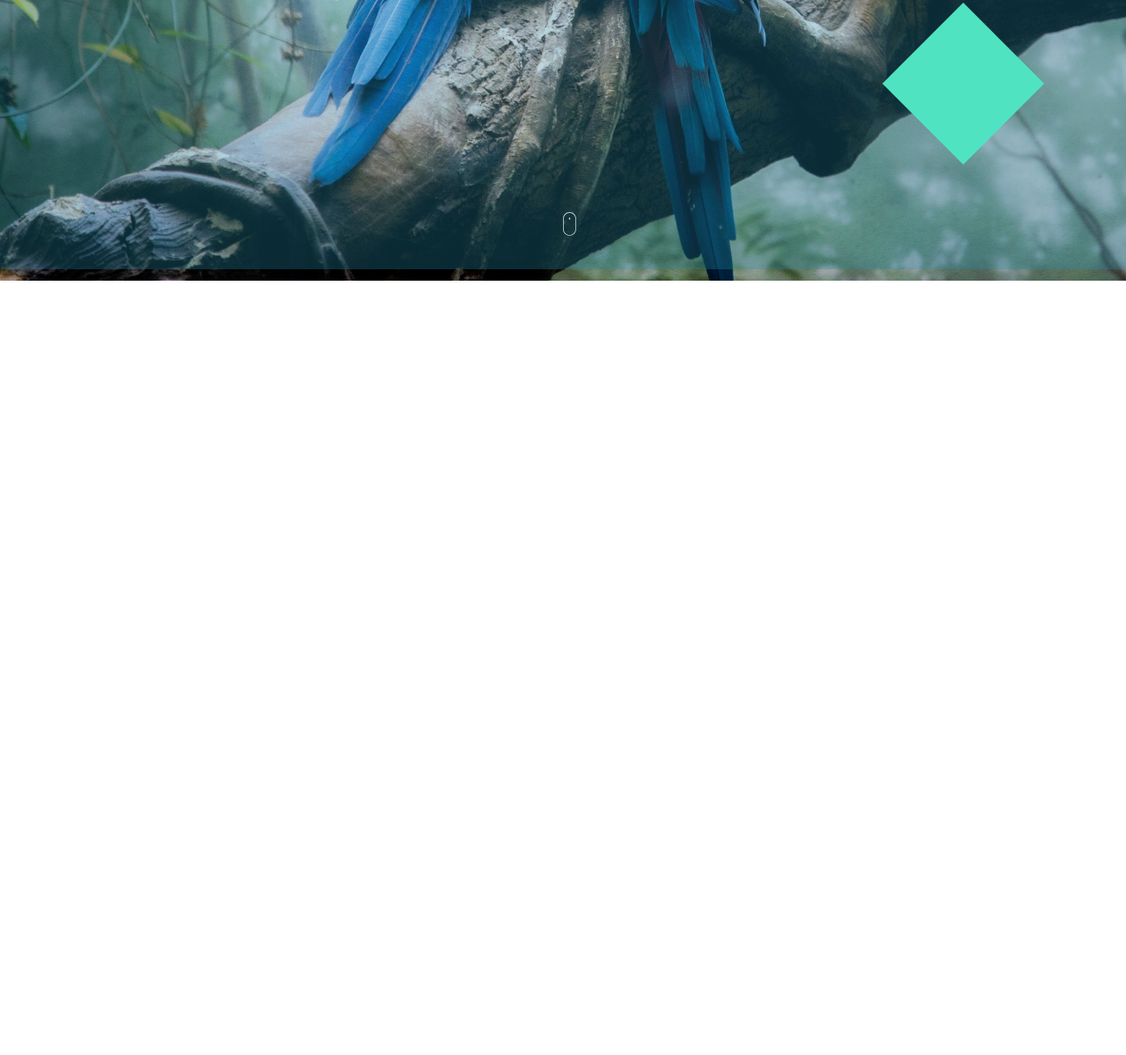
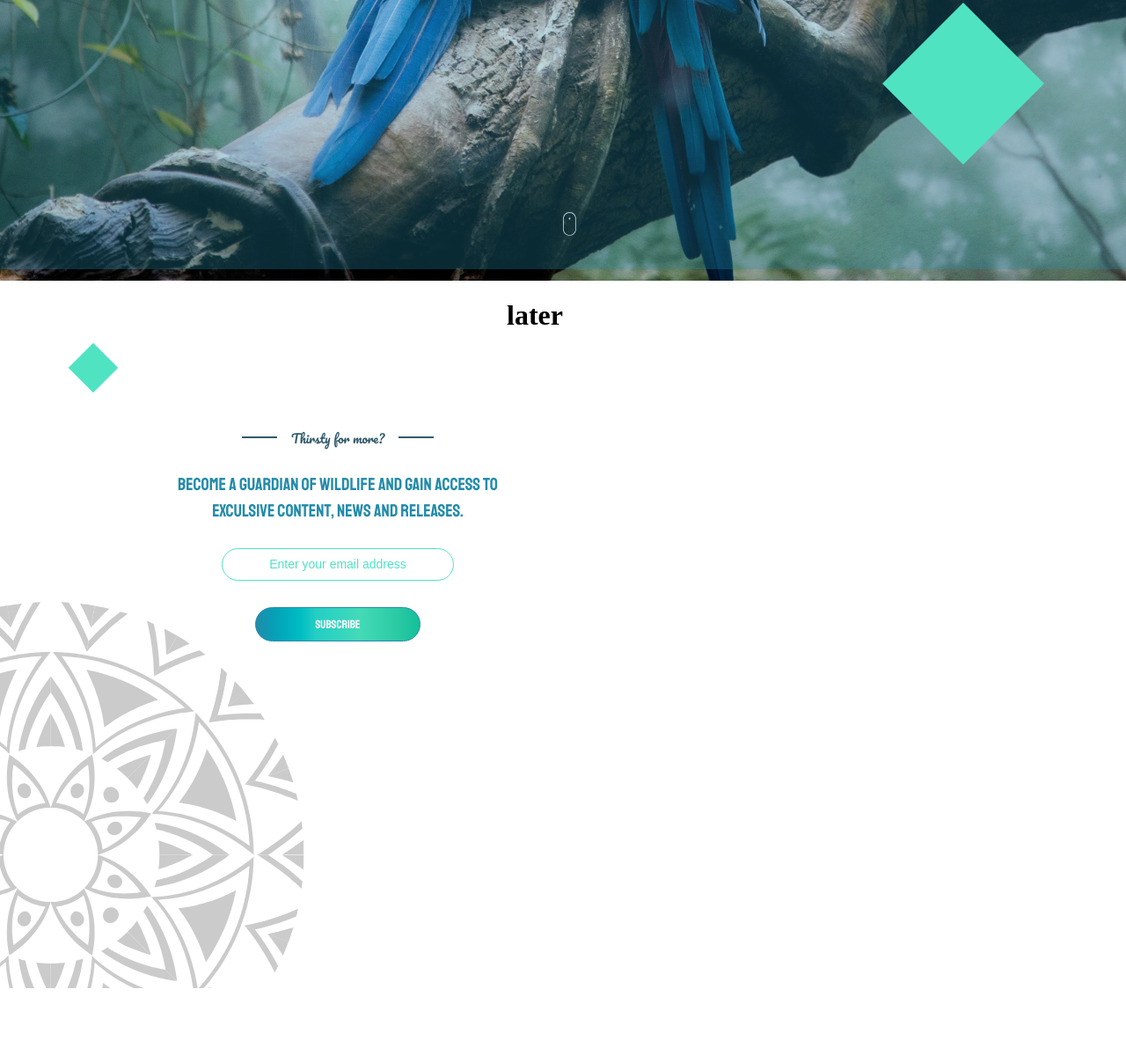
Before and after one commit to gkortsit/parrots, a website: page index2.html in a window 1280 px wide. Shown: the part 665-1864 px from the top of the page at 88% size. Before the commit the page ends 984 px from the top, so only its background shows below. Drawn offline with Linux system fonts and the light colour scheme; a web font is replaced by a local one.

Commit message:
started mid section from scratch. left side done

```diff
--- a/index2.html
+++ b/index2.html
@@ -22,6 +22,8 @@
   </head>
 
   <body>
+    <!-- TOP SECTION -->
+
     <div class="top-container">
       <div class="cube1"></div>
       <div class="cube2"></div>
@@ -38,7 +40,41 @@
         alt="mouse-scroll-off"
         class="mouse-scroll-off"
       />
-      <div class="blue-overlay"></div>
+    </div>
+    <div class="blue-overlay"></div>
+
+    <!-- MIDDLE SECTION -->
+
+    <div class="mid-container">
+      <div class="mid-left-side">
+        <div class="cube4"></div>
+        <div class="subhead-container">
+          <h2 class="subheading mid-subheading">Thirsty for more?</h2>
+          <h2 class="mid-heading">
+            become a guardian of wildlife and gain access to exculsive content,
+            news and releases.
+          </h2>
+          <form class="email-form">
+            <input
+              class="email-input"
+              type="email"
+              placeholder="Enter your email address"
+            />
+            <button class="email-submit-btn" type="submit">subscribe</button>
+          </form>
+        </div>
+        <div class="grey-vector-container">
+          <img
+            src="./assets/vector-dec-shape.svg"
+            alt="vector-dec-shape"
+            class="vector-dec-shape"
+          />
+        </div>
+      </div>
+
+      <div class="mid-right-side"><h1>later</h1></div>
+      <!-- <div class="cube5"></div>
+      <div class="cube6"></div> -->
     </div>
   </body>
 </html>
--- a/main2.css
+++ b/main2.css
@@ -114,3 +114,208 @@ body {
   align-self: end;
   margin-bottom: 16%;
 }
+
+/* MIDDLE SECTION */
+
+.mid-container {
+  margin-top: 0;
+  display: flex;
+  height: 110vh;
+}
+
+.mid-left-side {
+  width: 45vw;
+  display: flex;
+  flex-direction: column;
+}
+
+.subhead-container {
+  width: 30vw;
+  align-self: flex-end;
+  margin-top: 20%;
+  display: flex;
+  flex-direction: column;
+  align-items: center;
+}
+
+.mid-subheading {
+  color: #315a6b;
+  font-size: 14px;
+}
+
+.mid-subheading:before,
+.mid-subheading:after {
+  display: inline-block;
+  content: "";
+  border-top: 2px solid #315a6b;
+  width: 2.5rem;
+  margin: 0 1rem;
+  transform: translateY(-6px);
+}
+
+.mid-heading {
+  font-family: "Staatliches", cursive;
+  line-height: 1.5;
+  font-size: 20px;
+  font-weight: normal;
+  color: #238baa;
+  text-align: center;
+}
+
+.email-form {
+  margin-top: 10px;
+  display: flex;
+  flex-direction: column;
+  justify-content: center;
+  align-items: center;
+  width: 70%;
+}
+
+.email-input {
+  width: 90%;
+  border-radius: 20px;
+  padding: 10px;
+  border: 1px solid #50e3c2;
+}
+
+.email-input::placeholder {
+  color: #50e3c2;
+  opacity: 1;
+  text-align: center;
+  font-family: "Rambla", sans-serif;
+  font-size: 14px;
+}
+
+.email-input:focus {
+  text-align: left;
+  border-color: #ff0089;
+  color: #ff0089;
+  font-family: "Rambla", sans-serif;
+  font-size: 14px;
+  box-shadow: 0 0 3px 0.5px #a3a3a3;
+}
+
+.email-input:focus::placeholder {
+  color: transparent;
+}
+
+.email-submit-btn {
+  width: 70%;
+  background: linear-gradient(
+    to right,
+    #238baa,
+    #099cb5,
+    #00adbd,
+    #00bdc2,
+    #23cec4,
+    #2dd2c1,
+    #38d6bd,
+    #44dab8,
+    #3ad3b0,
+    #30cda8,
+    #23c6a1,
+    #13c099
+  );
+
+  margin-top: 30px;
+  border-radius: 20px;
+  padding: 10px;
+  border: 1px solid #238baa;
+  color: #fff;
+  font-family: "Staatliches", cursive;
+}
+
+.grey-vector-container {
+  width: 100%;
+  height: 50%;
+  overflow: hidden;
+  margin: -8%;
+}
+
+.vector-dec-shape {
+  width: 100%;
+  position: relative;
+  right: 32%;
+  opacity: 0.2;
+}
+
+.cube4 {
+  height: 40px;
+  width: 40px;
+  background-color: #50e3c2;
+  transform: rotate(45deg);
+  z-index: 1;
+  position: relative;
+  top: 9%;
+  left: 15%;
+}
+
+.cube5 {
+  height: 80px;
+  width: 80px;
+  background-color: #50e3c2;
+  transform: rotate(45deg);
+  z-index: 1;
+}
+
+.cube6 {
+  height: 130px;
+  width: 130px;
+  background-color: #50e3c2;
+  transform: rotate(45deg);
+  z-index: 1;
+}
+
+.flamingo-img-section {
+  width: 30vw;
+}
+
+.chevron-buttons-group {
+  width: 100%;
+  z-index: 1;
+  display: flex;
+  justify-content: space-between;
+}
+
+.chavron-btn {
+  color: white;
+  font-size: 26px;
+  background-color: #50e3c2;
+  width: 45px;
+  height: 45px;
+  display: flex;
+  justify-content: center;
+  align-items: center;
+  text-decoration: none;
+  cursor: pointer;
+}
+
+.blue-line1 {
+  height: 100%;
+  width: 5px;
+  background-color: #238baa;
+  transform: translateX(16px);
+}
+
+.chavron-btn:hover > .blue-line1 {
+  background-color: #ff0089;
+}
+
+.blue-line2 {
+  height: 100%;
+  width: 5px;
+  background-color: #238baa;
+  transform: translateX(-16px);
+}
+
+.chavron-btn:hover > .blue-line2 {
+  background-color: #ff0089;
+}
+
+.white-box {
+  height: 150px;
+  width: 150px;
+  background-color: #fff;
+  z-index: 1;
+  border: 1px solid black;
+}
```
